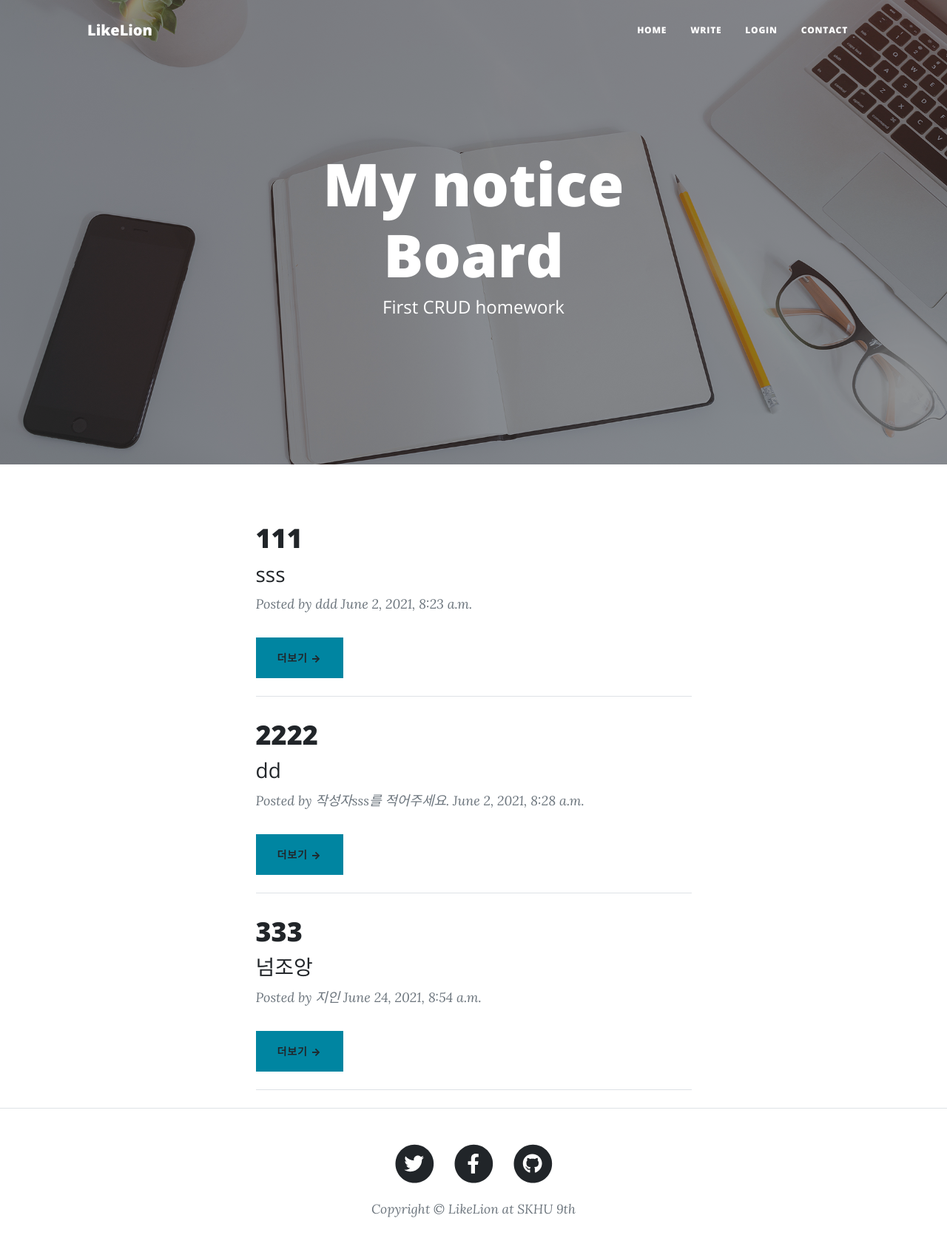
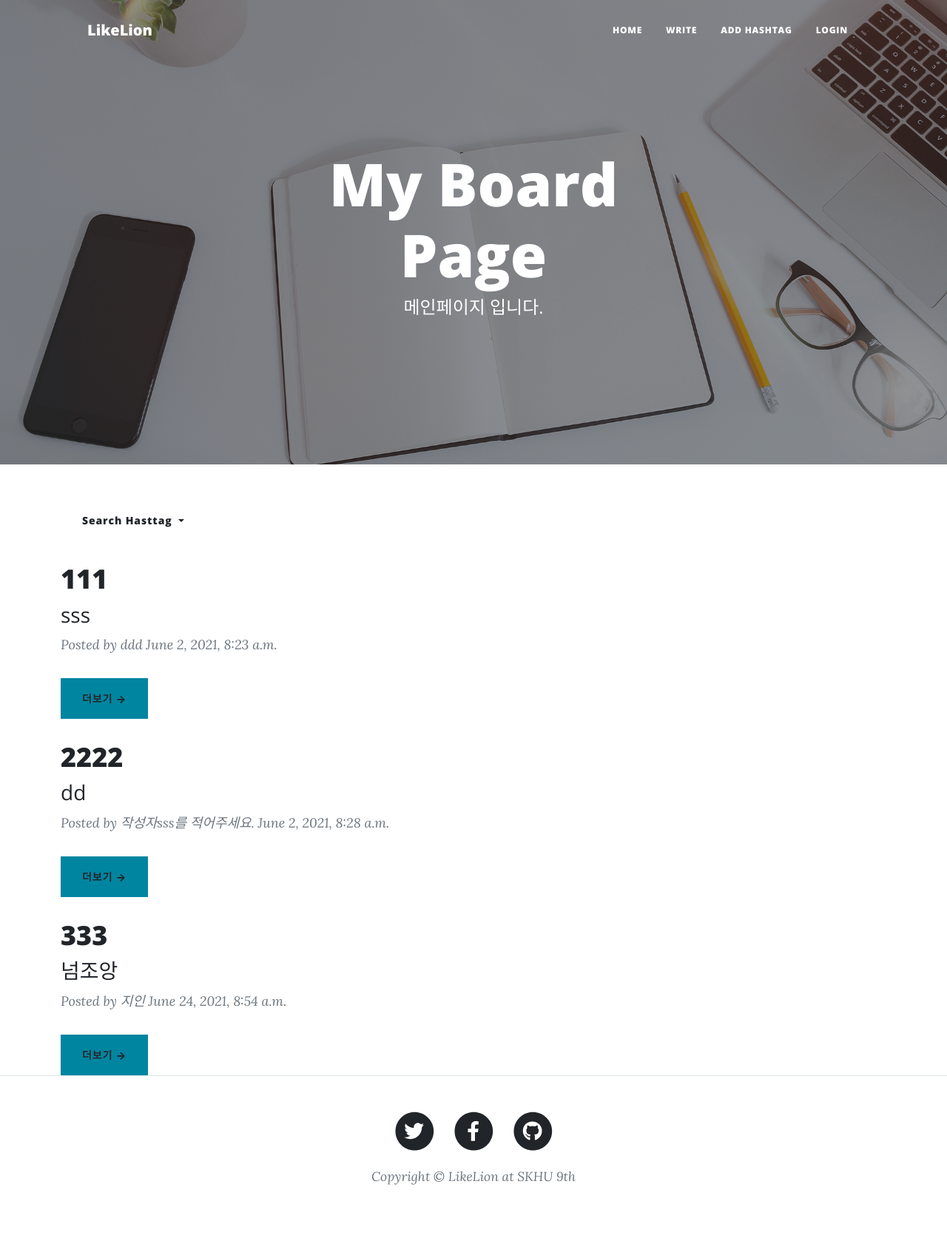
Before and after one commit to julia0926/LIKE_LION, a Django app: page / in a window 1280 px wide. Shown: the whole page at 74% size. After the commit the page ends 1602 px from the top, so only its background shows below. Run offline with Django 3.2, Linux system fonts and the light colour scheme; data comes from the database, SQL or seed files in the repository; both versions use the stored data as it was after the commit; some libraries are stand-ins or nearby versions.

Commit message:
해쉬태그 기능 구현

```diff
--- a/5.hw_Django_crud/crud/blog/admin.py
+++ b/5.hw_Django_crud/crud/blog/admin.py
@@ -1,6 +1,7 @@
 from django.contrib import admin
-from .models import Blog,Comment
+from .models import Blog,Comment,Hashtag
 # Register your models here.
 
 admin.site.register(Blog)
 admin.site.register(Comment)
+admin.site.register(Hashtag)
--- a/5.hw_Django_crud/crud/blog/models.py
+++ b/5.hw_Django_crud/crud/blog/models.py
@@ -6,13 +6,22 @@ class Blog(models.Model): #
     writer = models.CharField(max_length=100,default='작성자를 적어주세요.') #글 작성자
     pub_date = models.DateTimeField('data published') #글 쓰는 시각
     content = models.TextField() #글 내용 (글자수 제한없이 )
+    hashtags = models.ManyToManyField('Hashtag',blank=True)
 
     def __str__(self): #글 제목을 자신으로 받아서 넣음
         return self.title
 
+# 댓글 기능 클래스
 class Comment(models.Model):
     def __str__(self):
         return self.text
 
     post_id=models.ForeignKey(Blog, on_delete=models.CASCADE, related_name='comments')
     text=models.CharField(max_length=50)
+
+# 해쉬태그 기능 클래스
+class Hashtag(models.Model):
+    name=models.CharField(max_length=50)
+
+    def __str__(self):
+        return self.name
--- a/5.hw_Django_crud/crud/blog/templates/blog/base.html
+++ b/5.hw_Django_crud/crud/blog/templates/blog/base.html
@@ -8,6 +8,12 @@
         <meta name="description" content="" />
         <meta name="author" content="" />
         <title>My Notice Board</title>
+        <!-- Bootstrap core CSS -->
+        <link rel="stylesheet" href="https://stackpath.bootstrapcdn.com/bootstrap/4.2.1/css/bootstrap.min.css" integrity="sha384-GJzZqFGwb1QTTN6wy59ffF1BuGJpLSa9DkKMp0DgiMDm4iYMj70gZWKYbI706tWS" crossorigin="anonymous">
+        <script src="https://code.jquery.com/jquery-3.3.1.slim.min.js" integrity="sha384-q8i/X+965DzO0rT7abK41JStQIAqVgRVzpbzo5smXKp4YfRvH+8abtTE1Pi6jizo" crossorigin="anonymous"></script>
+        <script src="https://cdnjs.cloudflare.com/ajax/libs/popper.js/1.14.6/umd/popper.min.js" integrity="sha384-wHAiFfRlMFy6i5SRaxvfOCifBUQy1xHdJ/yoi7FRNXMRBu5WHdZYu1hA6ZOblgut" crossorigin="anonymous"></script>
+        <script src="https://stackpath.bootstrapcdn.com/bootstrap/4.2.1/js/bootstrap.min.js" integrity="sha384-B0UglyR+jN6CkvvICOB2joaf5I4l3gm9GU6Hc1og6Ls7i6U/mkkaduKaBhlAXv9k" crossorigin="anonymous"></script>
+
         <link rel="icon" type="image/x-icon" href="assets/favicon.ico" />
         <!-- Font Awesome icons (free version)-->
         <script src="https://use.fontawesome.com/releases/v5.15.3/js/all.js" crossorigin="anonymous"></script>
@@ -30,34 +36,19 @@
                     <ul class="navbar-nav ms-auto py-4 py-lg-0">
                         <li class="nav-item"><a class="nav-link px-lg-3 py-3 py-lg-4" href="{% url 'main' %}">Home</a></li>
                         <li class="nav-item"><a class="nav-link px-lg-3 py-3 py-lg-4" href="{% url 'create' %}">Write</a></li>
+                        <li class="nav-item"><a class="nav-link px-lg-3 py-3 py-lg-4" href="{% url 'hashtag' %}">Add Hashtag</a></li>
                         <li class="nav-item"><a class="nav-link px-lg-3 py-3 py-lg-4" href="post.html">Login</a></li>
-                        <li class="nav-item"><a class="nav-link px-lg-3 py-3 py-lg-4" href="contact.html">Contact</a></li>
                     </ul>
                 </div>
             </div>
         </nav>
         <!-- Page Header-->
-        <header class="masthead" style="background-image: url('assets/img/home-bg.jpg')">
-            <div class="container position-relative px-4 px-lg-5">
-                <div class="row gx-4 gx-lg-5 justify-content-center">
-                    <div class="col-md-10 col-lg-8 col-xl-7">
-                        <div class="site-heading">
-                            <h1>My notice Board</h1>
-                            <span class="subheading">First CRUD homework</span>
-                        </div>
-                    </div>
-                </div>
-            </div>
-        </header>
+        {% block header %}
+        {% endblock %}
+
         <!-- Main Content-->
-        <div class="container px-4 px-lg-5">
-            <div class="row gx-4 gx-lg-5 justify-content-center">
-                <div class="col-md-10 col-lg-8 col-xl-7">
-                {% block content %}
-                {% endblock %}
-                </div>
-            </div>
-        </div>
+        {% block content %}
+        {% endblock %}
         <!-- Footer-->
         <footer class="border-top">
             <div class="container px-4 px-lg-5">
--- a/5.hw_Django_crud/crud/blog/templates/blog/main.html
+++ b/5.hw_Django_crud/crud/blog/templates/blog/main.html
@@ -1,9 +1,37 @@
 {% extends 'blog/base.html' %}
+{% block header %}
+<header class="masthead" style="background-image: url('assets/img/home-bg.jpg')">
+  <div class="container position-relative px-4 px-lg-5">
+      <div class="row gx-4 gx-lg-5 justify-content-center">
+          <div class="col-md-10 col-lg-8 col-xl-7">
+              <div class="site-heading">
+                  <h1>My Board Page</h1>
+                  <span class="subheading">메인페이지 입니다.</span>
+              </div>
+          </div>
+      </div>
+  </div>
+</header>
+{% endblock %}
+
 {% block content %}
 {% load static %}
-
+<div class="container">
+    <div class="dropdown">
+        <button class="btn btn-default dropdown-toggle" type="button" id="dropdownMenu1" data-toggle="dropdown" aria-expanded="true">
+          Search Hasttag
+          <span class="caret"></span>
+        </button>
+        <ul class="dropdown-menu" role="menu" aria-labelledby="dropdownMenu1">
+          {% for hashtag in hashtags.all %}
+          <a class="dropdown-item" href="{% url 'search' hashtag.id %}">{{ hashtag.name }} </a>
+          {% endfor %}
+        </ul>
+      </div>
+</div>
   <!-- Post preview-->
   {% for blog in blogs %}
+<div class="container">
     <div class="post-preview">
         <a href="{% url 'detail' blog.id %}">
             <h2 class="post-title">{{ blog.title }}</h2>
@@ -14,10 +42,10 @@
             {{ blog.writer }}</a>
             {{ blog.pub_date }}
         </p>
-    <a class="btn btn-primary float-right" href="{% url 'detail' blog.id %}"> 더보기 →</a>
+        <a class="btn btn-primary float" href="{% url 'detail' blog.id %}"> 더보기 →</a>
     </div>
-<!-- Divider-->
-<hr class="my-4" />
+</div>
+
 
 {% endfor %}
 
--- a/5.hw_Django_crud/crud/blog/views.py
+++ b/5.hw_Django_crud/crud/blog/views.py
@@ -1,14 +1,15 @@
 from django.http import request
 from django.shortcuts import redirect, render,get_object_or_404
 from django.utils import timezone
-from .forms import PostForm,CommentForm
-from .models import Blog
+from .forms import PostForm,CommentForm,HashtagForm
+from .models import Blog,Hashtag
 # Create your views here.
 
 #메인페이지
 def main(request):
     blogs = Blog.objects.all() #Blog 객체의 값들을 모두 가져옴
-    return render(request, 'blog/main.html', {'blogs':blogs})
+    hashtags = Hashtag.objects.all()
+    return render(request, 'blog/main.html', {'blogs':blogs,'hashtags':hashtags})
 
 # 글 작성 페이지
 def write(request):
@@ -35,6 +36,7 @@ def edit(request,id):
         if form.is_valid():
             form.save(commit=False)
             form.save()
+            form.save_m2m()
             return redirect('main')
     else:
         form=PostForm(instance=post)
@@ -60,3 +62,25 @@ def detail(request, id):
     else:
         form = CommentForm()
         return render(request, 'blog/detail.html', {'blog':blog,'form':form})
+
+#해쉬태그 함수
+def hashtagform(request,hashtag=None):
+    if request.method == 'POST':
+        form = HashtagForm(request.POST,instance=hashtag)
+        if form.is_valid():
+            hashtag = form.save(commit=False)
+            if Hashtag.objects.filter(name=form.cleaned_data['name']):
+                form = HashtagForm()
+                error_message= "이미 존재하는 해시태그 입니다."
+                return render(request, 'blog/hashtag.html',{'form':form,'error_message':error_message})
+            else:
+                hashtag.name=form.cleaned_data['name']
+                hashtag.save()
+            return redirect('main')
+    else:
+        form = HashtagForm(instance=hashtag)
+        return render(request, 'blog/hashtag.html',{'form':form})
+
+def search(request, hashtag_id):
+        hashtag = get_object_or_404(Hashtag, pk=hashtag_id)
+        return render(request, 'blog/search.html', {'hashtag':hashtag})
--- a/5.hw_Django_crud/crud/crud/urls.py
+++ b/5.hw_Django_crud/crud/crud/urls.py
@@ -17,8 +17,6 @@ from django.contrib import admin
 from django.urls import path
 import blog.views
 
-from django.conf import settings
-from django.conf.urls.static import static
 urlpatterns = [
     path('admin/', admin.site.urls),
     path('',blog.views.main,name='main'), #제일 첫 화면 메인
@@ -26,4 +24,6 @@ urlpatterns = [
     path('write/create/', blog.views.create, name="create"), #글 작성페이지 경로 (forms를 사용하여 함수를 따로 작성하여 create되게)
     path('edit/<str:id>',blog.views.edit,name="edit"), #수정페이지 경로 (디테일과 마찬가지로 글 id값에 따라 다르게 보여아함)
     path('delete/<str:id>',blog.views.delete,name="delete"), #삭제페이지 (수정페이지와 동일)
+    path('hashtag/',blog.views.hashtagform,name="hashtag"), #해쉬태그 추가하는 페이지
+    path('search/<int:hashtag_id>',blog.views.search,name="search"), #해쉬태그 검색 페이지
 ]
```
Also changed, not shown: 5.hw_Django_crud/crud/blog/forms.py (+7 -2 lines), 5.hw_Django_crud/crud/blog/templates/blog/detail.html (+23 -6 lines), 5.hw_Django_crud/crud/blog/templates/blog/edit.html (+17 -2 lines), 5.hw_Django_crud/crud/blog/templates/blog/write.html (+18 -2 lines), 5.hw_Django_crud/crud/db.sqlite3. Lines whose indentation alone changed are shown as unchanged.
